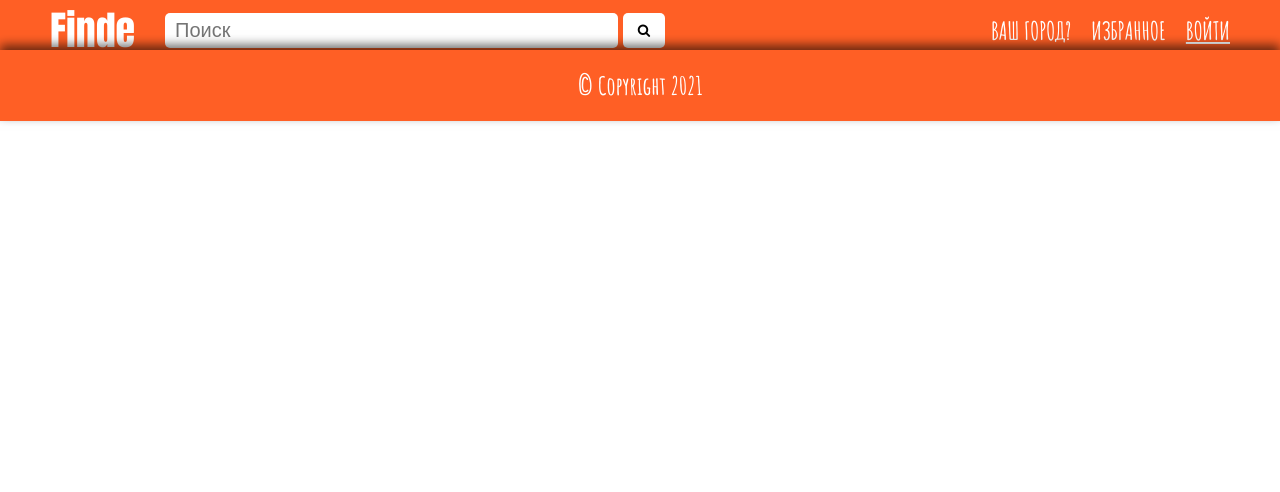
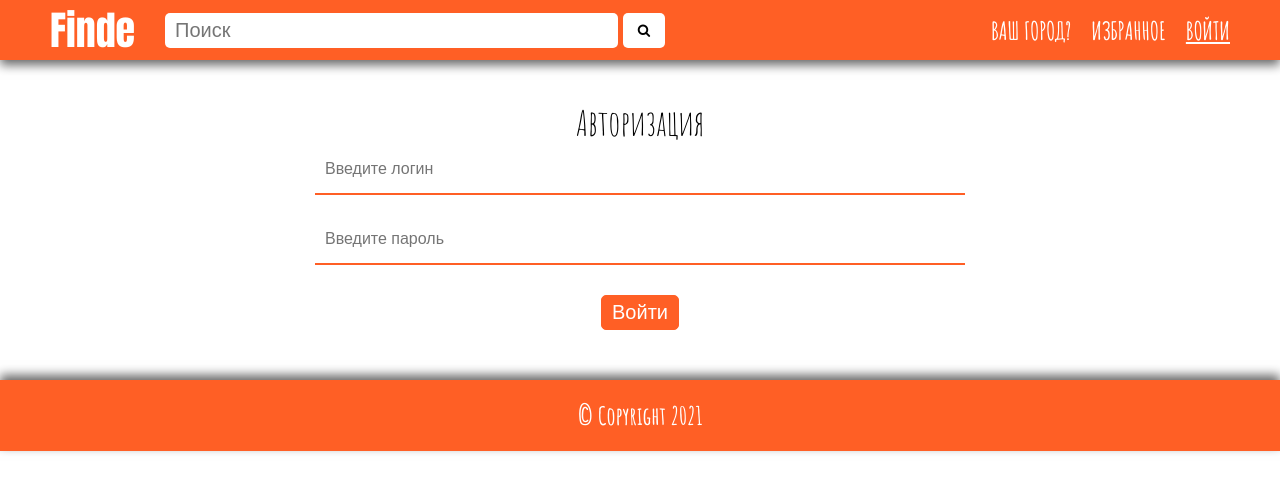
Before and after one commit to MagomedChe/courses, a React (Create React App) app: page /auth in a window 1280 px wide. Shown: the top 492 px of the page. Built offline with nearby package versions, Linux system fonts and the light colour scheme.

Commit message:
верстка страницы авторизации

```diff
--- a/src/components/App.js
+++ b/src/components/App.js
@@ -5,6 +5,7 @@ import React from "react";
 import Footer from "./footer/Footer";
 import { Route } from "react-router-dom";
 import Comments from "./comments/Comments";
+import Authorization from './Authorization/authorization'
 
 function App() {
   return (
@@ -16,6 +17,9 @@ function App() {
       <Route path={"/comments"}>
         <Comments/>
       </Route>
+      <Route path={"/auth"}>
+        <Authorization/>
+      </Route>
       <Footer />
     </div>
   );
--- /dev/null
+++ b/src/components/Authorization/authReducer.jsx
@@ -0,0 +1,66 @@
+const initialState = {
+  token: JSON.parse(localStorage.getItem('admin')) || {},
+  loadingAdmin: false,
+  error: false
+}
+
+
+export const auth = (state = initialState, action) => {
+  switch (action.type) {
+    case 'auth/start':
+      return {
+        ...state,
+        loadingAdmin: true
+      }
+
+    case 'auth/success':
+      return {
+        ...state,
+        token: action.payload,
+        loadingAdmin: false
+      }
+
+    case 'auth/error':
+      return {
+        ...state,
+        error: true
+      }
+
+
+
+
+
+    default:
+      return state
+  }
+}
+
+
+
+export const authAdmin = (login, pass, history) => {
+  return (dispatch) => {
+    dispatch({type: 'auth/start'});
+
+    fetch('http://localhost:3001/auth', {
+      method: 'POST',
+      headers: { 'Content-Type': 'application/json' },
+      body: JSON.stringify({
+        login: login,
+        pass: pass,
+      }),
+    })
+      .then(response => response.json())
+      .then(json => {
+        if (!json.token) {
+          dispatch({type: 'auth/error'})
+        } else {
+          localStorage.setItem('user', JSON.stringify(json));
+          history.push('/');
+          dispatch({
+            type: 'auth/success',
+            payload: json
+          })
+        }
+      })
+  }
+}
--- /dev/null
+++ b/src/components/Authorization/authorization.jsx
@@ -0,0 +1,56 @@
+import React, { useState } from 'react'
+import { useDispatch, useSelector } from 'react-redux'
+import { authAdmin } from './authReducer'
+import styles from './styles.module.css'
+
+function Authorization (props) {
+  const dispatch = useDispatch();
+  const [login, setLogin] = useState("");
+  const [pass, setPass] = useState("");
+
+  const error = useSelector(state => state.auth.error)
+
+  const handleLogin = () => {
+    dispatch(authAdmin(login,pass))
+  }
+
+  return (
+    <div>
+      <div className={styles.blockAuth}>
+        <div className={styles.authTitle}>
+          Авторизация
+        </div>
+        <div className={styles.authForm}>
+          <div>
+            <input
+              type="text"
+              placeholder="Введите логин"
+              value={login}
+              onChange={e => setLogin(e.target.value)}
+            />
+          </div>
+          <div>
+            <input
+              type="password"
+              placeholder="Введите пароль"
+              value={pass}
+              onChange={e => setPass(e.target.value)}
+            />
+          </div>
+        </div>
+          {error && (
+            <div style={{fontSize:"30px"}}>
+              Неверный логин или пароль
+            </div>
+          )}
+        <button onClick={handleLogin}>
+          <div className={styles.btn}>
+            Войти
+          </div>
+        </button>
+      </div>
+    </div>
+  )
+}
+
+export default Authorization
--- /dev/null
+++ b/src/components/Authorization/styles.module.css
@@ -0,0 +1,31 @@
+.blockAuth {
+    position: relative;
+    top: 100px;
+    margin-bottom: 100px;
+    text-align: center;
+}
+
+.authTitle {
+    font-size: 35px;
+}
+
+.authForm input {
+    font-size: medium;
+    width: 650px;
+    height: 50px;
+    margin-bottom: 20px;
+    padding-left: 10px;
+    border: none;
+    border-bottom: 2px solid #ff5f25;
+
+}
+
+.blockAuth button {
+    font-size: 20px;
+    color: white;
+    background-color: #ff5f25;
+    margin-top: 10px;
+    border: 1px solid #ff5f25;
+    border-radius: 5px;
+    padding: 5px 10px;
+}
--- a/src/redux/actions.jsx
+++ b/src/redux/actions.jsx
@@ -6,7 +6,7 @@ export const loadCourses = () => {
     dispatch({
       type: COURSES_LOAD_START,
     });
-    fetch(`http://localhost:3000/courses`)
+    fetch(`http://localhost:3001/courses`)
       .then((response) => response.json())
       .then((json) => {
         dispatch({
@@ -21,7 +21,7 @@ export const getCategories = () => {
     dispatch({
       type: CATEGORIES_LOAD_START,
     });
-    fetch(`http://localhost:3000/categories`)
+    fetch(`http://localhost:3001/categories`)
       .then((response) => response.json())
       .then((json) => {
         dispatch({
--- a/src/redux/index.jsx
+++ b/src/redux/index.jsx
@@ -2,6 +2,7 @@ import { applyMiddleware, combineReducers, createStore } from "redux";
 import thunk from "redux-thunk";
 import { coursesReducer } from "./coursesReducer";
 import { categoriesReducer } from "./categoriesReducer";
+import { auth } from '../components/Authorization/authReducer'
 
 const { createLogger } = require("redux-logger");
 const logger = createLogger({
@@ -12,6 +13,7 @@ const logger = createLogger({
 const rootReducer = combineReducers({
   courses: coursesReducer,
   categories: categoriesReducer,
+  auth: auth
 });
 
 export const store = createStore(rootReducer, applyMiddleware(thunk, logger));
```
Also changed, not shown: server.js (added, +14 -0 lines).
